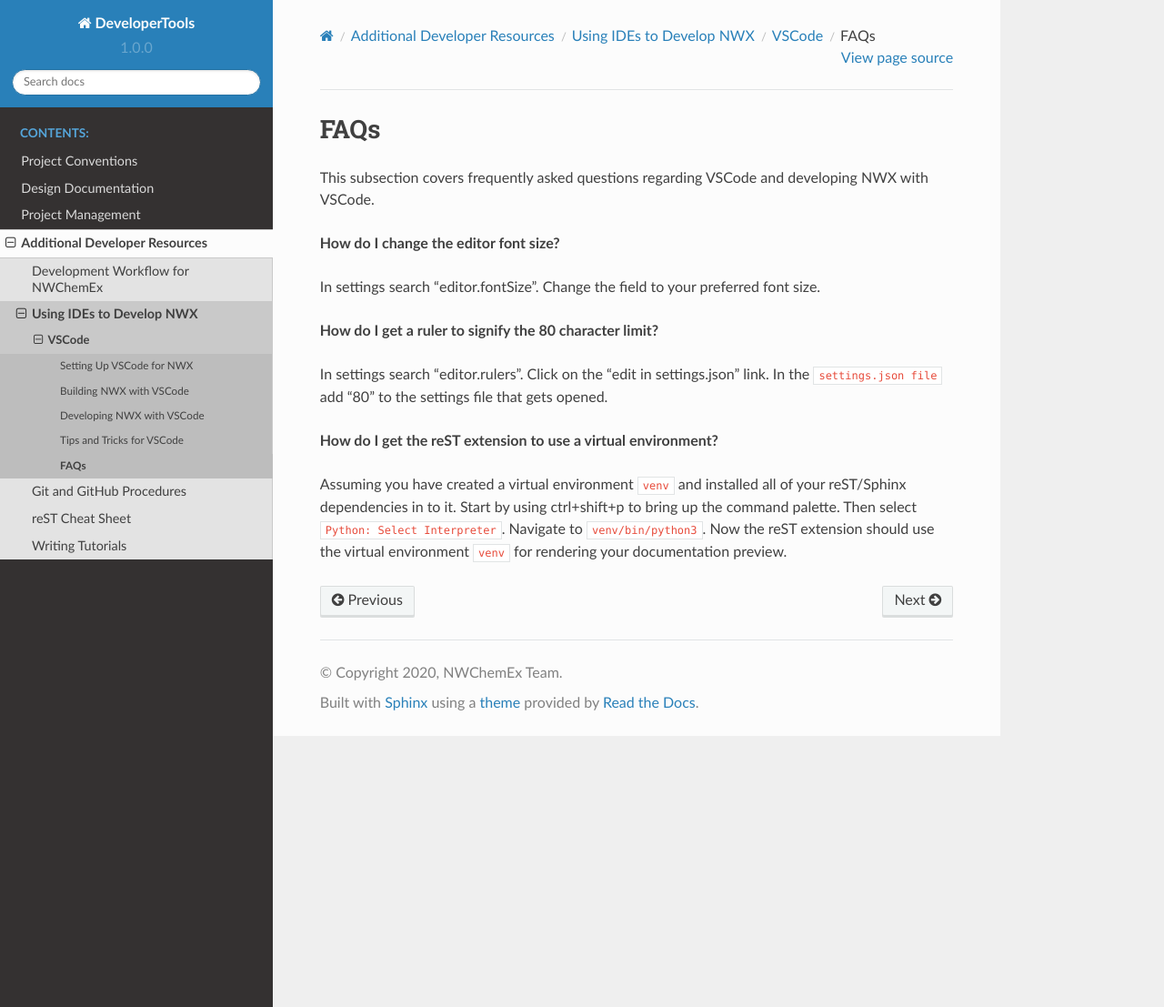
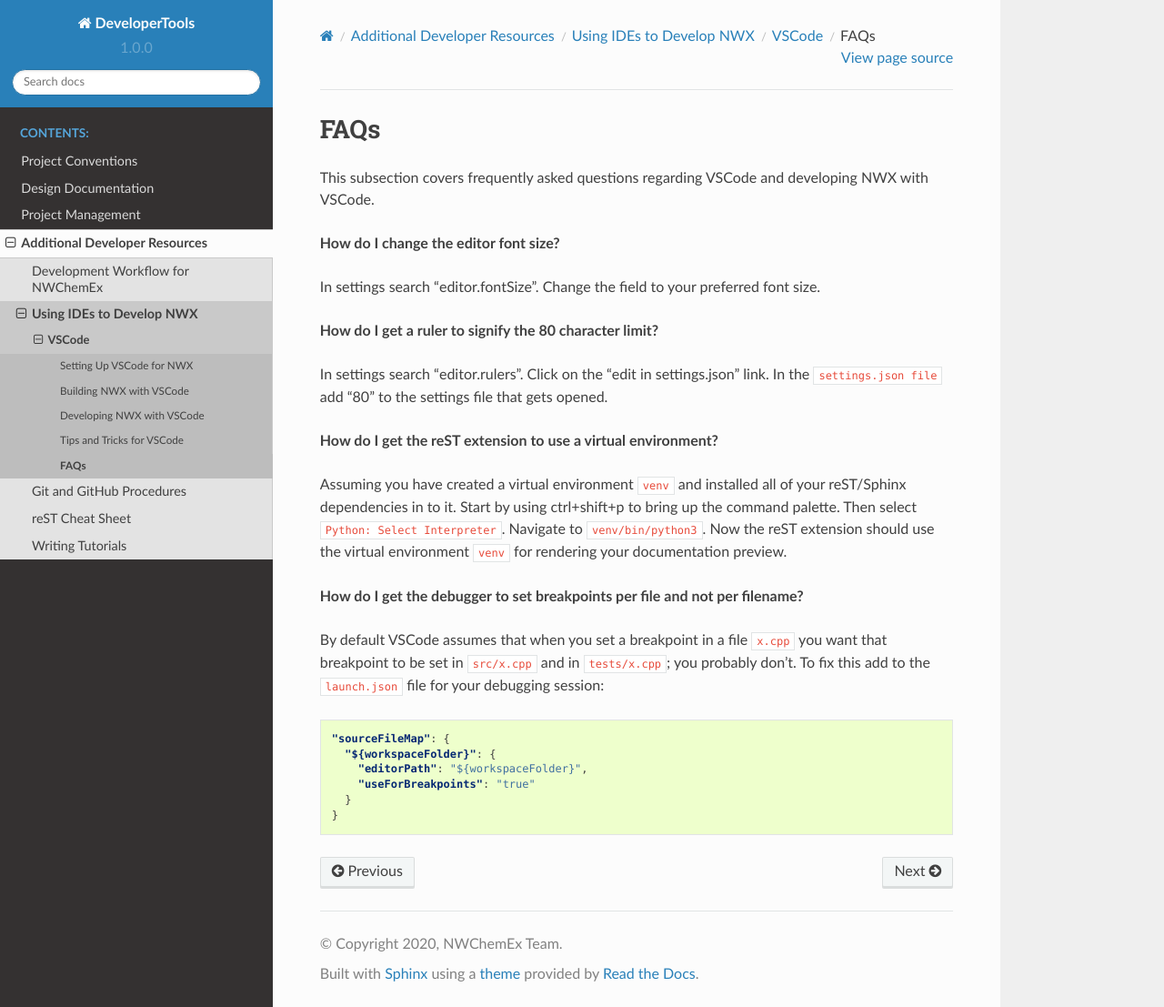
Before and after one commit to NWChemEx-Project/DeveloperTools, a Sphinx documentation site: the page built from docs/source/resources/ides/vscode/faqs.rst, in a window 1280 px wide and 1107 px high. Shown: the whole window at 91% size. Built offline with Sphinx 7.4.7 and the Read the Docs theme 2.0.0, drawn with Linux system fonts in a browser that asks for light colours.

Commit message:
add debugger faq

```diff
--- a/docs/source/resources/ides/vscode/faqs.rst
+++ b/docs/source/resources/ides/vscode/faqs.rst
@@ -21,3 +21,19 @@ your reST/Sphinx dependencies in to it. Start by using ctrl+shift+p to bring up
 the command palette. Then select ``Python: Select Interpreter``. Navigate to
 ``venv/bin/python3``. Now the reST extension should use the virtual environment
 ``venv`` for rendering your documentation preview.
+
+**How do I get the debugger to set breakpoints per file and not per filename?**
+
+By default VSCode assumes that when you set a breakpoint in a file ``x.cpp``
+you want that breakpoint to be set in ``src/x.cpp`` and in ``tests/x.cpp``;
+you probably don't. To fix this add to the ``launch.json`` file for your
+debugging session:
+
+.. code-block:: json
+
+   "sourceFileMap": {
+     "${workspaceFolder}": {
+       "editorPath": "${workspaceFolder}",
+       "useForBreakpoints": "true"
+     }
+   }
```
